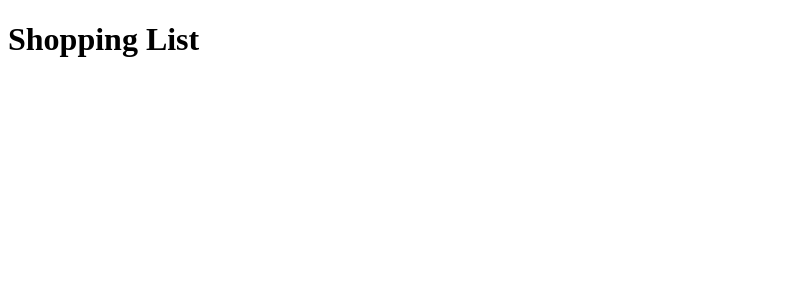
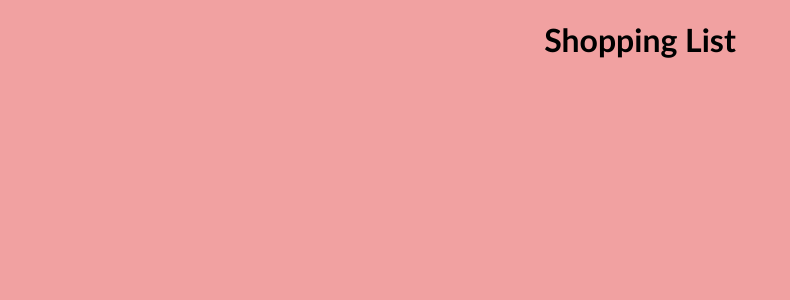
Before and after one commit to thejjwang/reactShoppingCart, a React (Vite) app in the folder vite-project/: page / in a window 1280 px wide. Shown: the top 300 px of the page, without its empty margins (0-790 px from the left). Built offline with nearby package versions, Linux system fonts and the light colour scheme.

Commit message:
moved header and added background color

```diff
--- a/vite-project/src/App.css
+++ b/vite-project/src/App.css
@@ -0,0 +1,11 @@
+* {
+  margin: 0;
+  background-color: rgb(241, 161, 161);
+  font-family: 'Trebuchet MS', 'Lucida Sans Unicode', 'Lucida Grande', 'Lucida Sans', Arial, sans-serif;
+}
+.header {
+  margin-top: 20px;
+  display: flex;
+  justify-content: center;
+  align-items: center;
+}
--- a/vite-project/src/App.jsx
+++ b/vite-project/src/App.jsx
@@ -9,7 +9,14 @@ import { useState } from 'react'
 import './App.css'
 import ProductList from './ProductList';
 
-let productArr = [];
+let productArr = [
+  {name: "apple", price: 1.00},
+  {name: "shirt", price: 20.00},
+  {name: "milk", price: 2.99},
+  {name: "water", price: .50},
+  {name: "beer", price: 4.99},
+  {name: "steak", price: 15.00}
+];
 
 function App() {
   const [cart, setCart] = useState([]);
--- a/vite-project/src/Product.jsx
+++ b/vite-project/src/Product.jsx
@@ -1,10 +1,12 @@
 // product component will render each single product with name, price, button
 
-const Product = () => {
+const Product = ({product}) => {
 
     return (
-        <>
-        </>
+        <div className="product">
+                <h3>{product.name}</h3>
+                <p>{product.price}</p>
+        </div>
     )
 }
 
--- a/vite-project/src/ProductList.jsx
+++ b/vite-project/src/ProductList.jsx
@@ -1,10 +1,11 @@
 import Product from "./Product";
 
 const ProductList = ({productArr}) => {
+
   return (
     <>
       {productArr.forEach((product) => (
-        <Product />
+        <Product product={product}/>
       ))}
     </>
   );
```
